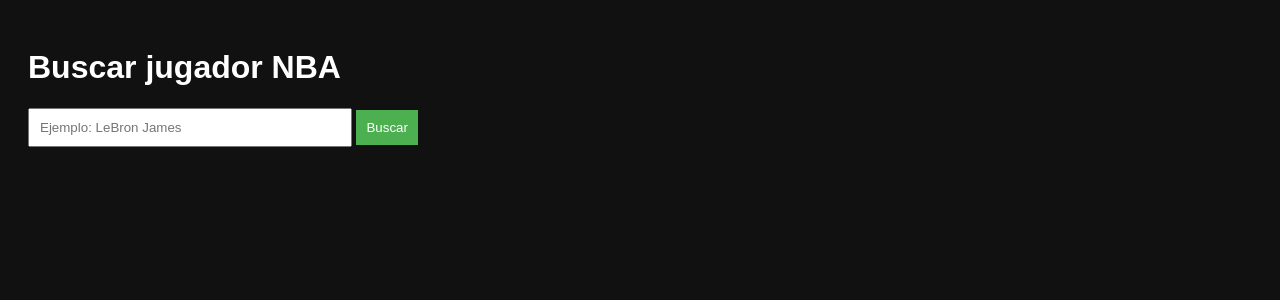
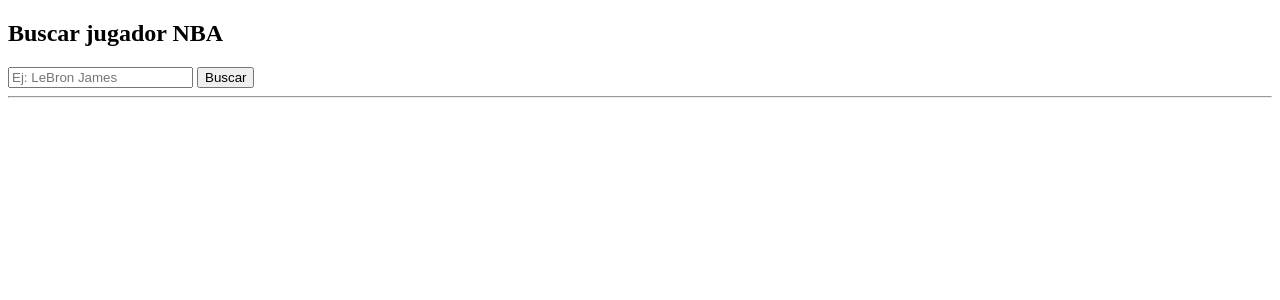
Before and after one commit to samuelvelasquezA/nba-dashboard, a Flask app: page / in a window 1280 px wide. Shown: the top 300 px of the page. Run offline with Flask 3, Linux system fonts and the light colour scheme.

Commit message:
index.html

```diff
--- a/templates/index.html
+++ b/templates/index.html
@@ -2,62 +2,34 @@
 <html lang="es">
 <head>
     <meta charset="UTF-8">
-    <title>Buscar Jugador NBA</title>
-    <style>
-        body {
-            background: #111;
-            color: white;
-            font-family: Arial;
-            padding: 20px;
-        }
-        .card {
-            background: #222;
-            padding: 20px;
-            border-radius: 10px;
-            width: 400px;
-            margin-top: 20px;
-        }
-        input {
-            padding: 10px;
-            width: 300px;
-        }
-        button {
-            padding: 10px;
-            background: #4CAF50;
-            border: none;
-            color: white;
-            cursor: pointer;
-        }
-        button:hover {
-            background: #45a049;
-        }
-    </style>
+    <title>NBA Stats</title>
 </head>
 <body>
 
-<h1>Buscar jugador NBA</h1>
+<h2>Buscar jugador NBA</h2>
 
 <form method="POST">
-    <input type="text" name="player" placeholder="Ejemplo: LeBron James" required>
+    <input type="text" name="player" placeholder="Ej: LeBron James" required>
     <button type="submit">Buscar</button>
 </form>
 
+<hr>
+
+{% if error %}
+<p style="color:red;">{{ error }}</p>
+{% endif %}
+
 {% if stats %}
-<div class="card">
-    {% if stats.name == "No encontrado" %}
-        <p><strong>Jugador no encontrado</strong></p>
-    {% else %}
-        <p><strong>Nombre:</strong> {{ stats.first_name }} {{ stats.last_name }}</p>
+<h3>{{ stats.player.firstname }} {{ stats.player.lastname }}</h3>
+<p>Edad: {{ stats.player.age }}</p>
+<p>Equipo: {{ stats.team.name }}</p>
+<p>Altura: {{ stats.player.height }}</p>
+<p>Peso: {{ stats.player.weight }}</p>
 
-        {% if stats.team %}
-            <p><strong>Equipo:</strong> {{ stats.team.full_name }}</p>
-        {% endif %}
-
-        <p><strong>Posición:</strong> {{ stats.position if stats.position else "N/A" }}</p>
-        <p><strong>Altura:</strong> {{ stats.height_feet if stats.height_feet else "?" }} ft {{ stats.height_inches if stats.height_inches else "?" }} in</p>
-        <p><strong>Peso:</strong> {{ stats.weight_pounds if stats.weight_pounds else "?" }} lbs</p>
-    {% endif %}
-</div>
+<h4>Última temporada</h4>
+<p>Puntos: {{ stats.statistics.points }}</p>
+<p>Rebotes: {{ stats.statistics.rebounds }}</p>
+<p>Asistencias: {{ stats.statistics.assists }}</p>
 {% endif %}
 
 </body>
```
